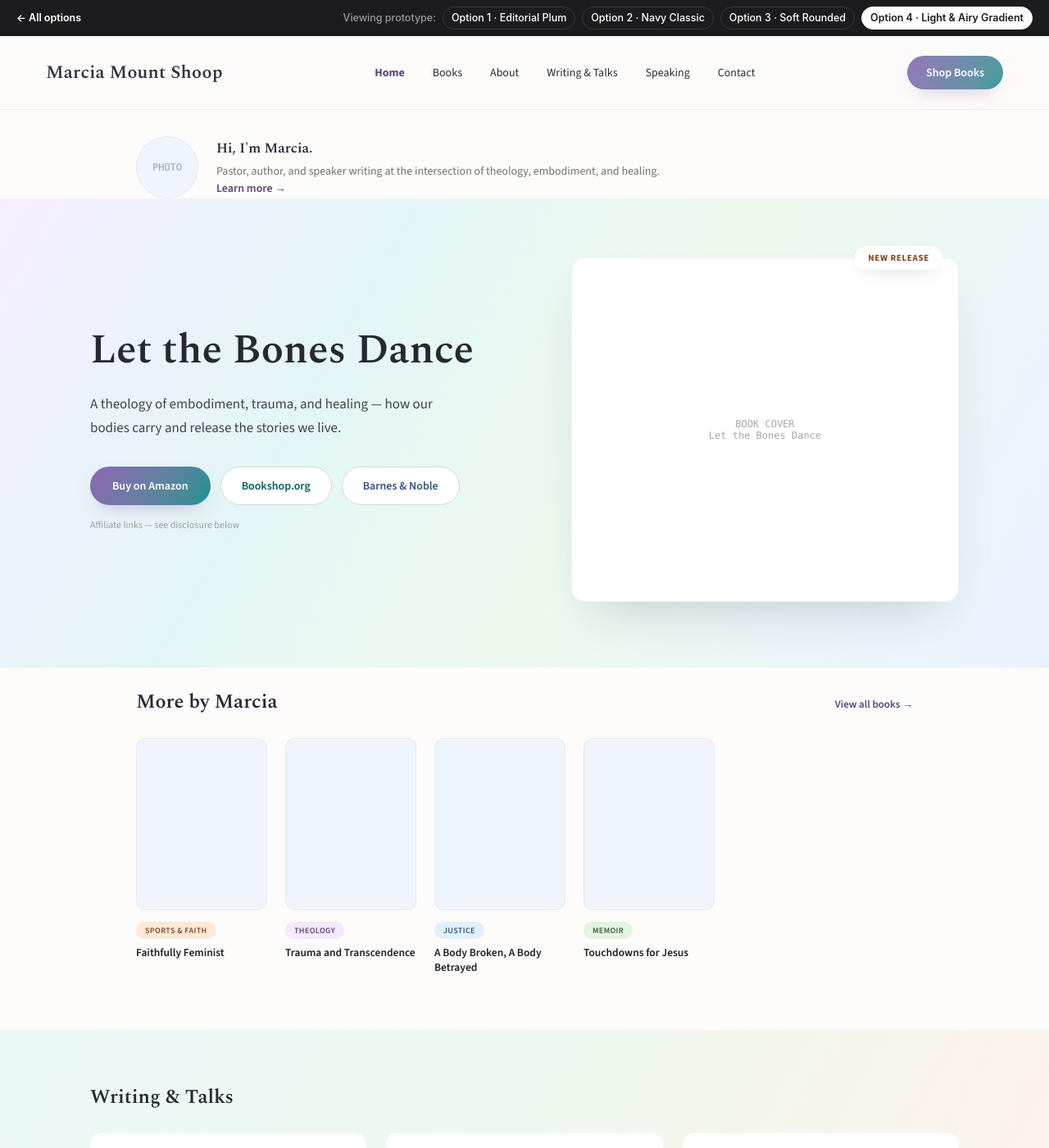
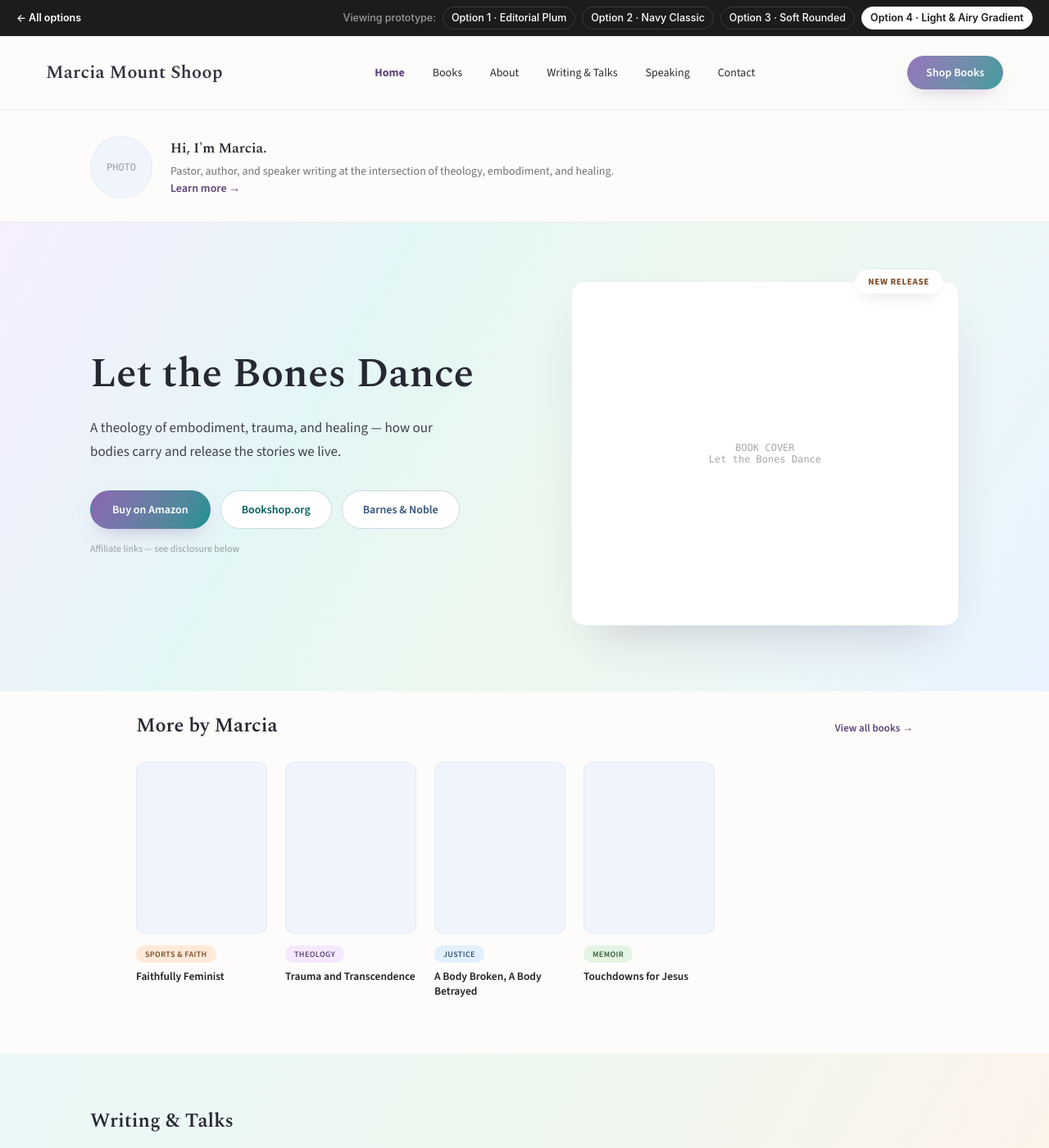
Before and after one commit to dauble/mms_prototypes, a Jekyll site: the page built from options/7a/index.md, in a window 1280 px wide and 1400 px high. Shown: the whole window at 82% size. Built offline with Jekyll 4.4.1, drawn with Linux system fonts in a browser that asks for light colours.

Commit message:
Fix intro block alignment and spacing on Option 4 (Light & Airy Gradient)
Restructure the intro strip to match the hero section's outer-padding /
inner-max-width pattern so the photo placeholder's left edge lines up
with the hero title, and add bottom padding + a border to match the
finished, separated look of the Option 1 intro strip.

```diff
--- a/_includes/7a/intro.html
+++ b/_includes/7a/intro.html
@@ -1,4 +1,5 @@
 <section class="intro-7a">
+  <div class="intro-7a__inner">
     <div class="intro-7a__photo placeholder-block-7a">
       <span class="placeholder-label-7a" aria-hidden="true">PHOTO</span>
     </div>
@@ -6,4 +7,5 @@
       <div class="intro-7a__hi">Hi, I'm Marcia.</div>
       <div class="intro-7a__desc">Pastor, author, and speaker writing at the intersection of theology, embodiment, and healing. <a class="intro-7a__link" href="{{ '/options/7a/about/' | relative_url }}">Learn more &#8594;</a></div>
     </div>
+  </div>
 </section>
--- a/assets/css/7a.css
+++ b/assets/css/7a.css
@@ -189,12 +189,15 @@ h1, h2, h3 { font-family: var(--font-serif); color: var(--ink); margin: 0; }
 /* ---------- Intro strip (homepage only) ---------- */
 
 .intro-7a {
+  padding: 32px 56px 28px;
+  border-bottom: 1px solid var(--border);
+}
+.intro-7a__inner {
   display: flex;
   align-items: center;
   gap: 22px;
   max-width: var(--container);
   margin: 0 auto;
-  padding: 32px 56px 0;
 }
 .intro-7a__photo {
   width: 76px;
```
Lines whose indentation alone changed are shown as unchanged.
